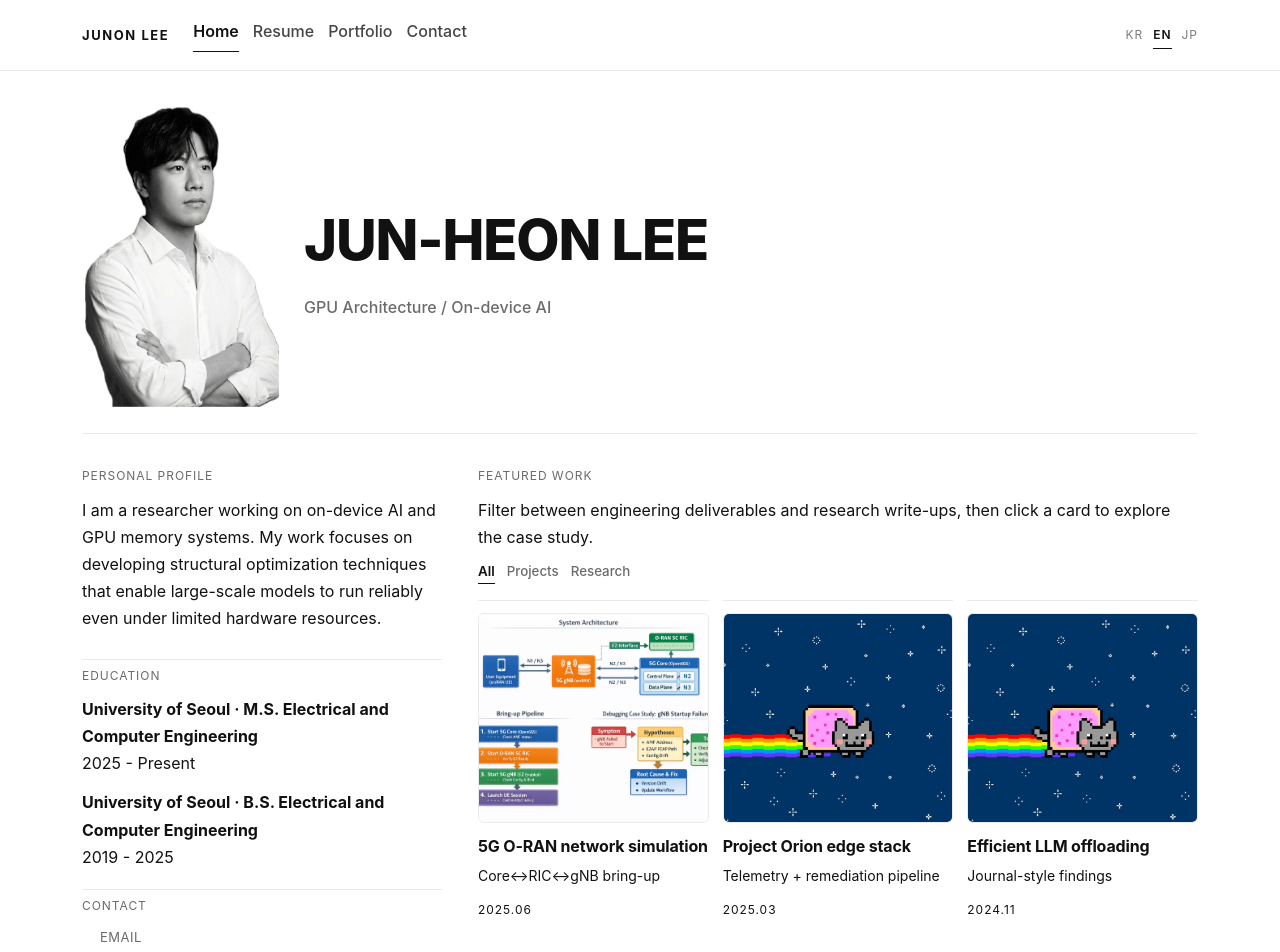
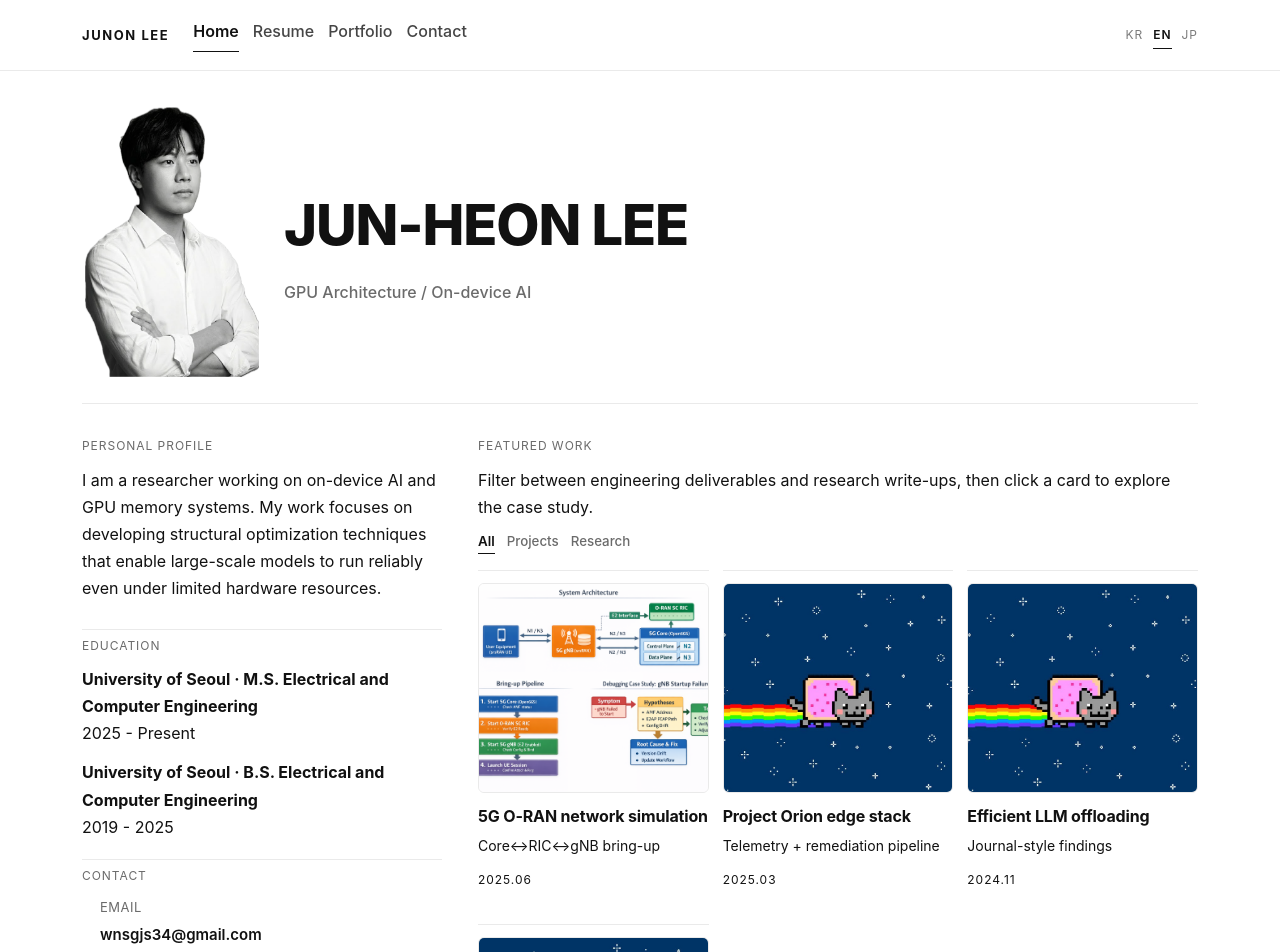
Before and after one commit to Junon-archive/my-website, a plain HTML site: page index.html in a window 1280 px wide. Shown: the top 952 px of the page. Drawn offline with Linux system fonts and the light colour scheme.

Commit message:
Update style.css
프로필 사진 크기 업데이트

```diff
--- a/assets/css/style.css
+++ b/assets/css/style.css
@@ -170,8 +170,8 @@ main {
 }
 
 .hero .avatar {
-    width: 200px;
-    height: 300px;
+    width: 180px;
+    height: 270px;
     border-radius: 12px;
     overflow: hidden;
     flex-shrink: 0;
```
